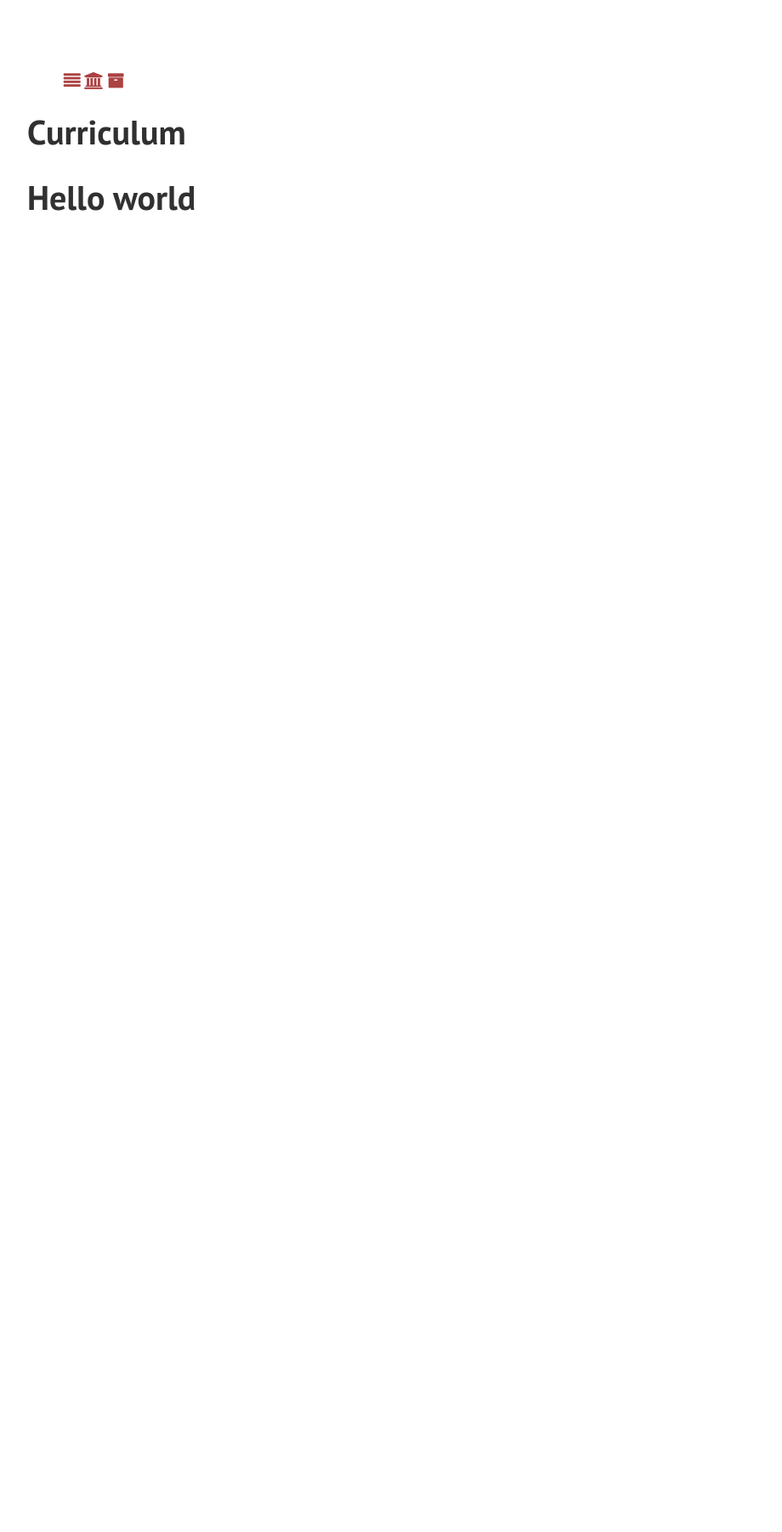
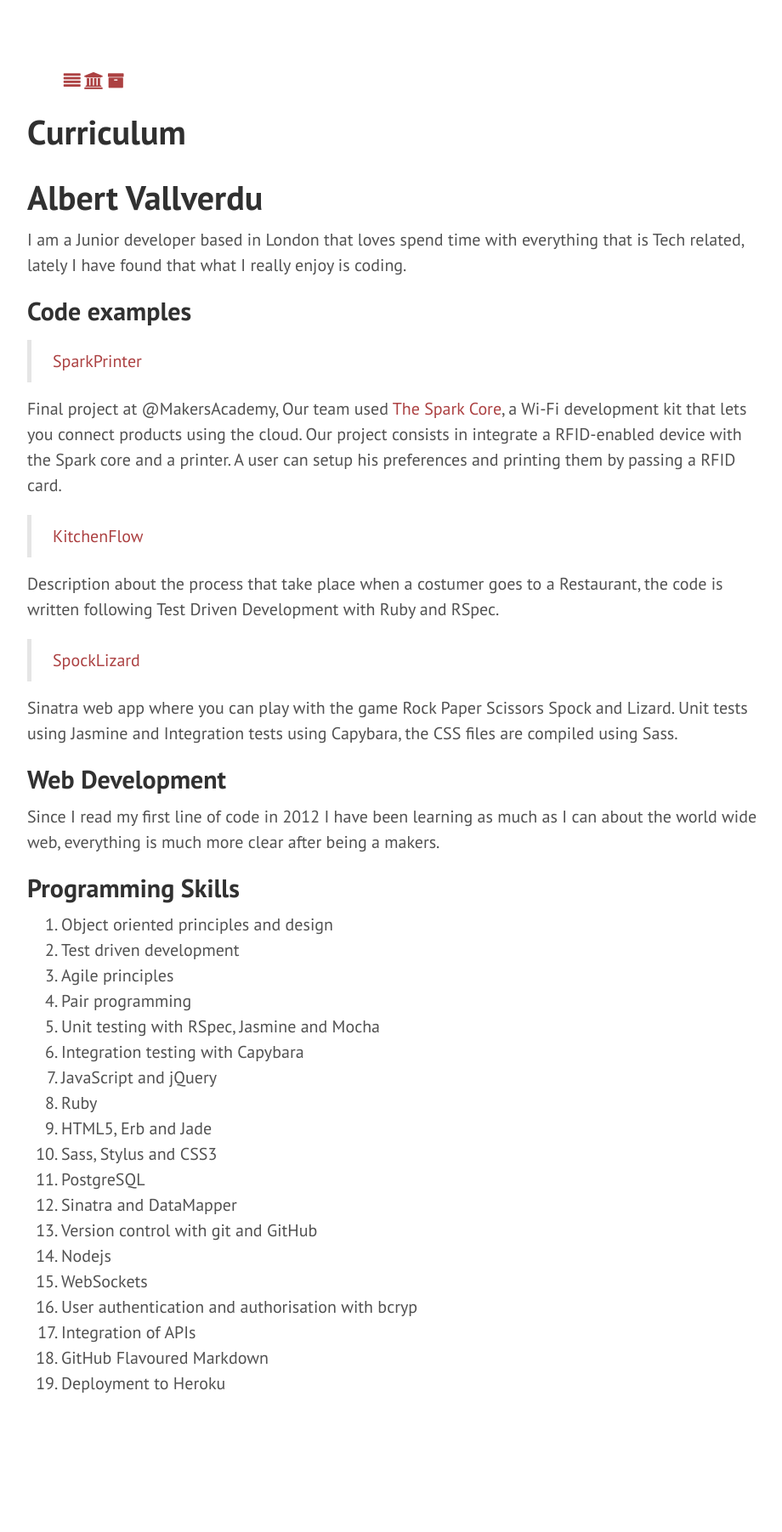
Before and after one commit to byverdu/byverdu.github.io, a Jekyll site: the page built from Curriculum.md, in a window 1280 px wide. Shown: the whole page at 85% size, without its empty margins (288-1208 px from the left). Built offline with Jekyll 4.4.1, drawn with Linux system fonts in a browser that asks for light colours; nearby versions of some CDN libraries; Markdown is read by kramdown in place of the engine named in the settings; before the commit the page ends 900 px from its top, so only the background shows below that.

Commit message:
updated curriculum with code examples and programming skills

```diff
--- a/Curriculum.md
+++ b/Curriculum.md
@@ -3,4 +3,48 @@ layout: page
 title: Curriculum
 ---
 
-# Hello world
+# Albert Vallverdu
+
+I am a Junior developer based in London that loves spend time with everything that is Tech related, lately I have found that what I really enjoy is coding.
+
+## Code examples
+
+> [SparkPrinter](http://spark-print-staging.herokuapp.com/)
+
+Final project at @MakersAcademy, Our team used [The Spark Core](https://www.spark.io/), a Wi-Fi development kit that lets you connect products using the cloud. Our project consists in integrate a RFID-enabled device with the Spark core and a printer. A user can setup his preferences and printing them by passing a RFID card.
+
+> [KitchenFlow](https://github.com/byverdu/kitchen_flow)
+
+Description about the process that take place when a costumer goes to a Restaurant, the code is written following Test Driven Development with Ruby and RSpec.
+
+> [SpockLizard](http://spock-lizard.herokuapp.com/)
+
+Sinatra web app where you can play with the game Rock Paper Scissors Spock and Lizard. Unit tests using Jasmine and Integration tests using Capybara, the CSS files are compiled using Sass.
+
+
+## Web Development
+
+Since I read my first line of code in 2012 I have been learning as much as I can about the world wide web, everything is much more clear after being a makers.
+
+
+## Programming Skills
+
+1. Object­ oriented principles and design
+1. Test­ driven development
+1. Agile principles
+2. Pair programming
+1. Unit testing with RSpec, Jasmine and Mocha
+2. Integration testing with Capybara
+2. JavaScript and jQuery
+1. Ruby
+3. HTML5, Erb and Jade
+4. Sass, Stylus and CSS3
+2. PostgreSQL
+3. Sinatra and DataMapper
+9. Version control with git and GitHub
+3. Nodejs
+2. WebSockets
+3. User authentication and authorisation with bcryp
+2. Integration of APIs
+2. GitHub Flavoured Markdown
+2. Deployment to Heroku
```
